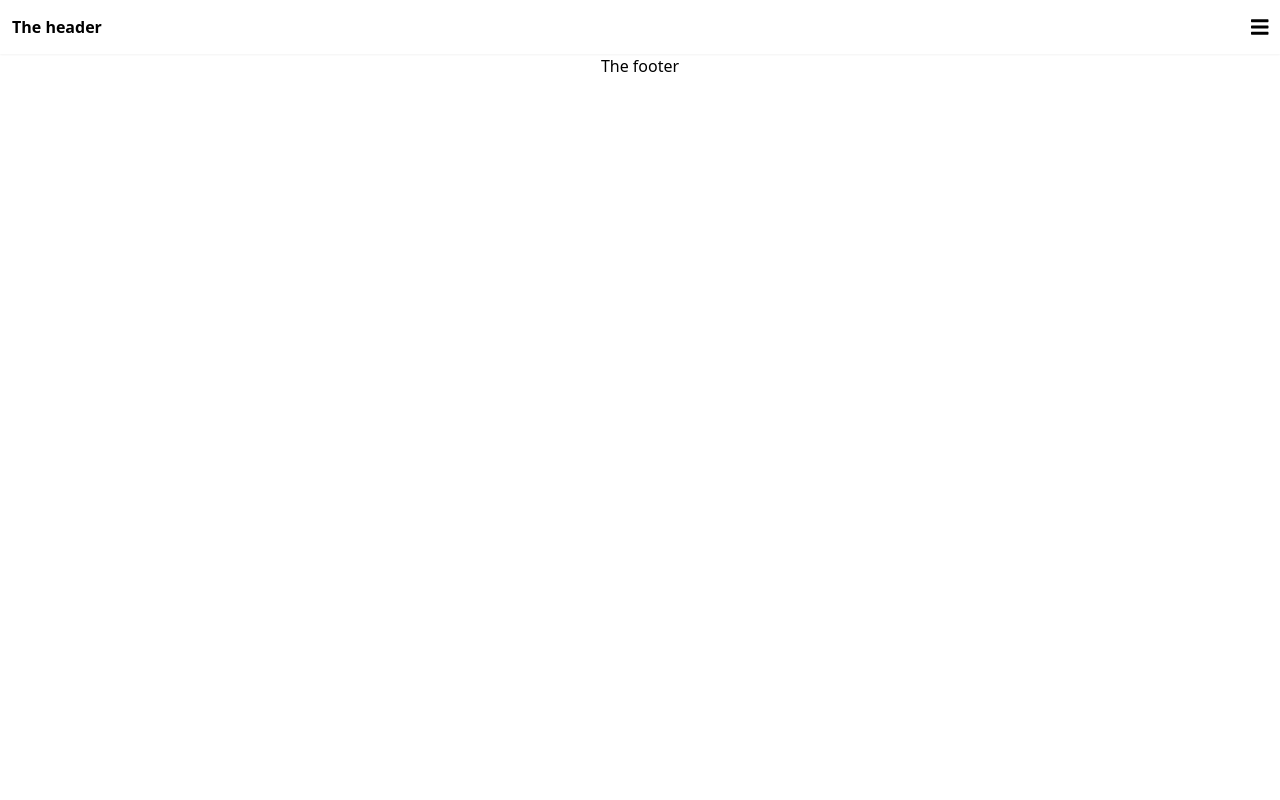
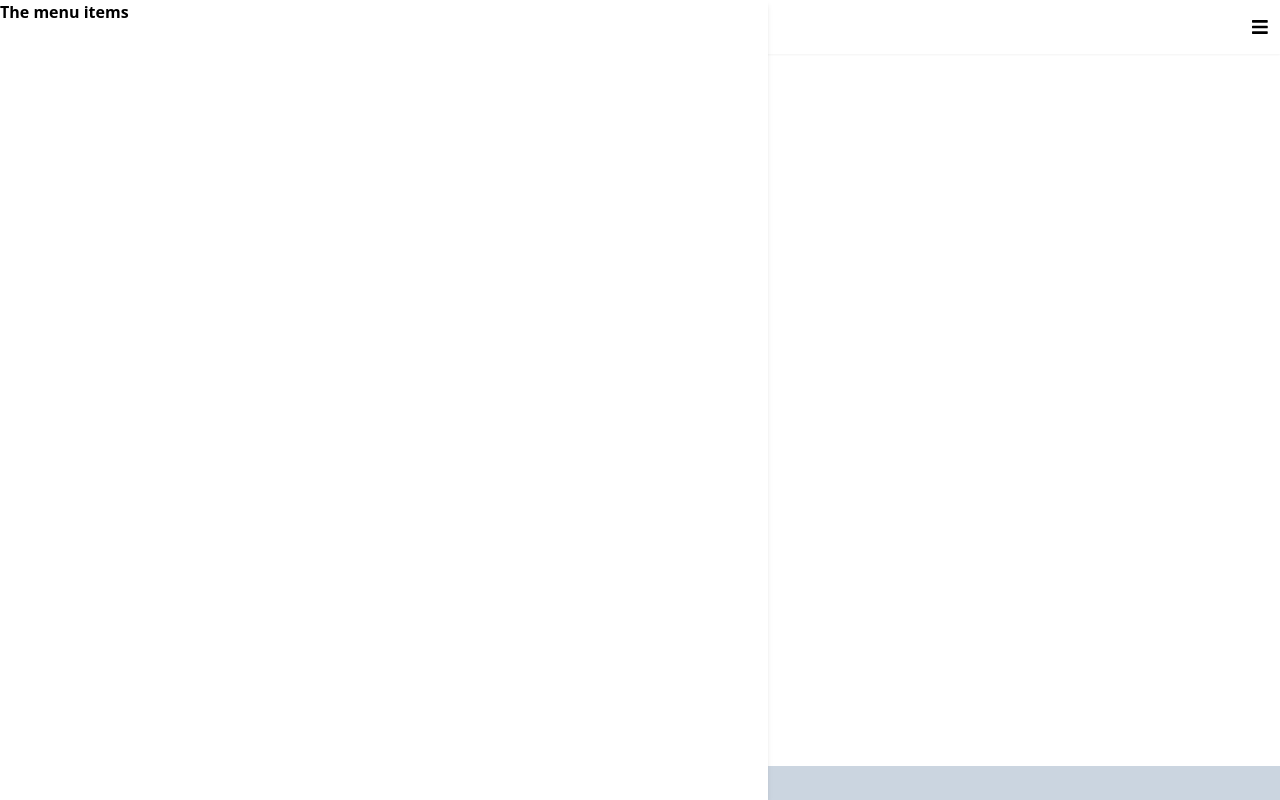
Before and after one commit to GeethuGopi/ReactApp, a React (Create React App) app: page / in a window 1280 px wide. Both pictures are taken after a click on the element 1259 px from the left and 26 px from the top of the page. Built offline with nearby package versions, Linux system fonts and the light colour scheme.

Commit message:
added conditional nav items

```diff
--- a/src/Components/Footer.jsx
+++ b/src/Components/Footer.jsx
@@ -2,10 +2,10 @@ import React from 'react';
 
 const Footer = () => {
     return (
-        <footer className="text-center">
-            The footer
+        <footer className="absolute bottom-0 w-full text-xs text-gray-700 text-center bg-gray-400 px-4 py-2">
+            My React App &copy; All Rights Reserved 2020
         </footer>
-    );
+     );
 }
 
 export default Footer;
--- a/src/Components/Navigation.jsx
+++ b/src/Components/Navigation.jsx
@@ -1,12 +1,18 @@
-import React from 'react';
+import React,{useState} from 'react';
 import { FontAwesomeIcon } from "@fortawesome/react-fontawesome"
 import {faBars} from "@fortawesome/free-solid-svg-icons"
 const Navigation = () => {
+    const [displayMenu,setDisplayMenu] = useState(false)
+    let menuItems;
+    if (displayMenu){
+        menuItems = <div className= "bg-white fixed top-0 left-0 w-3/5 shadow-md h-full z-50">The menu items</div>}
     return (
         <nav>
-            <span className="text-xl cursor-pointer text-lg">
-                <FontAwesomeIcon icon={faBars} />
+            <span className="text-xl cursor-pointer ">
+                <FontAwesomeIcon icon={faBars} className="text-lg"
+                    onClick={()=>setDisplayMenu(!displayMenu)}/>
             </span>
+            {menuItems}
         </nav>
         );
 }
```
